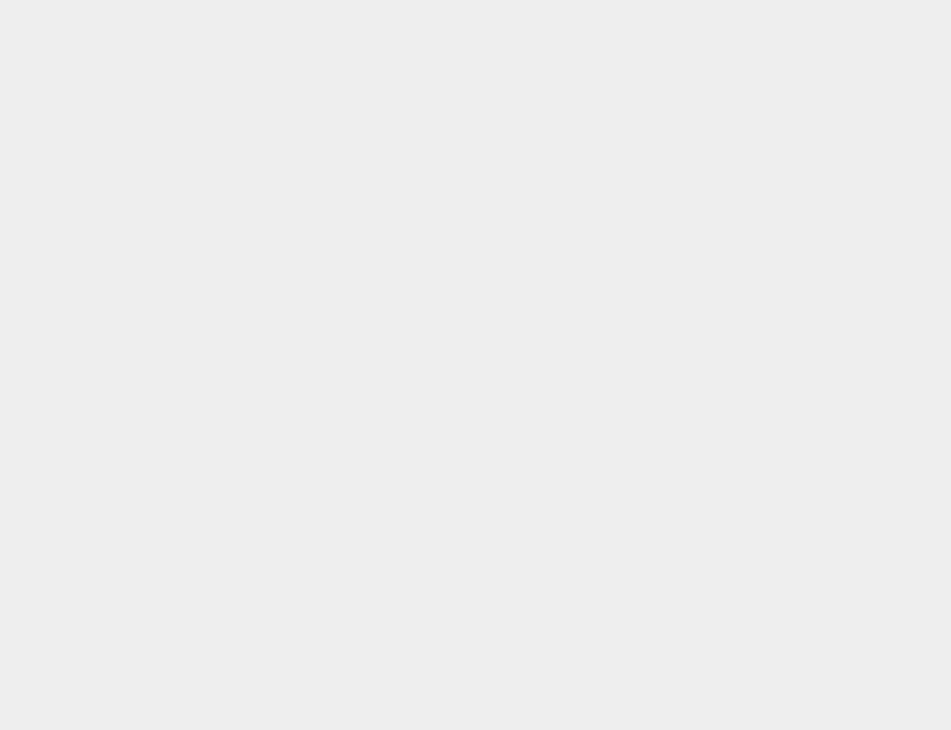
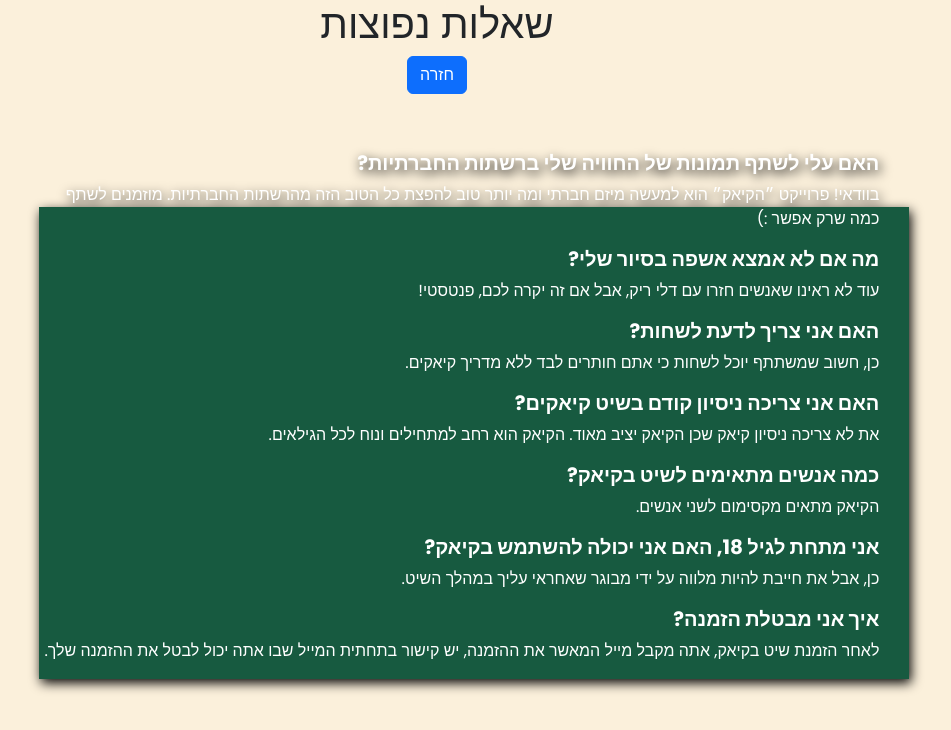
Before and after one commit to shaharzidon/midTermProject-cyberPro, a React (Create React App) app: page / in a window 1280 px wide. Before the commit this address had no page. Shown: the top 730 px of the page, without its empty margins (203-1154 px from the left). Built offline with nearby package versions, Linux system fonts and the light colour scheme.

Commit message:
Update App.js
fix update

```diff
--- a/src/App.js
+++ b/src/App.js
@@ -47,6 +47,7 @@ function App() {
   <Route path="/Home" element={<Home/>}/>
   <Route path="/contact" element={<Contact />} />
   <Route path="/Faq" element={<Faq/>} />
+  <Route path="/" element={<Faq/>}/>
   </Routes>
   </AnimatePresence>
 
```
